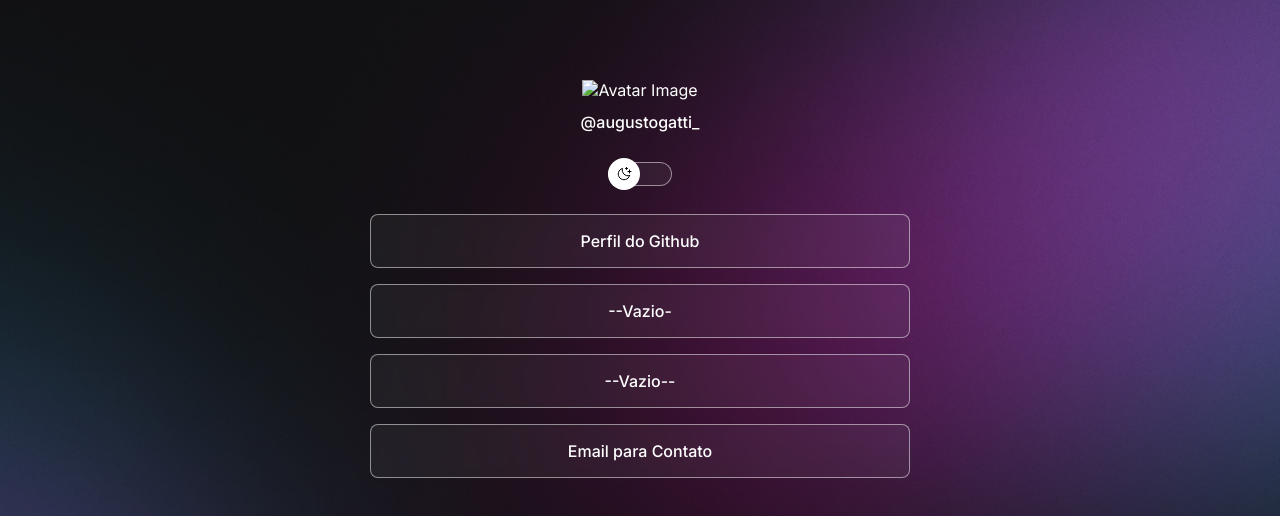
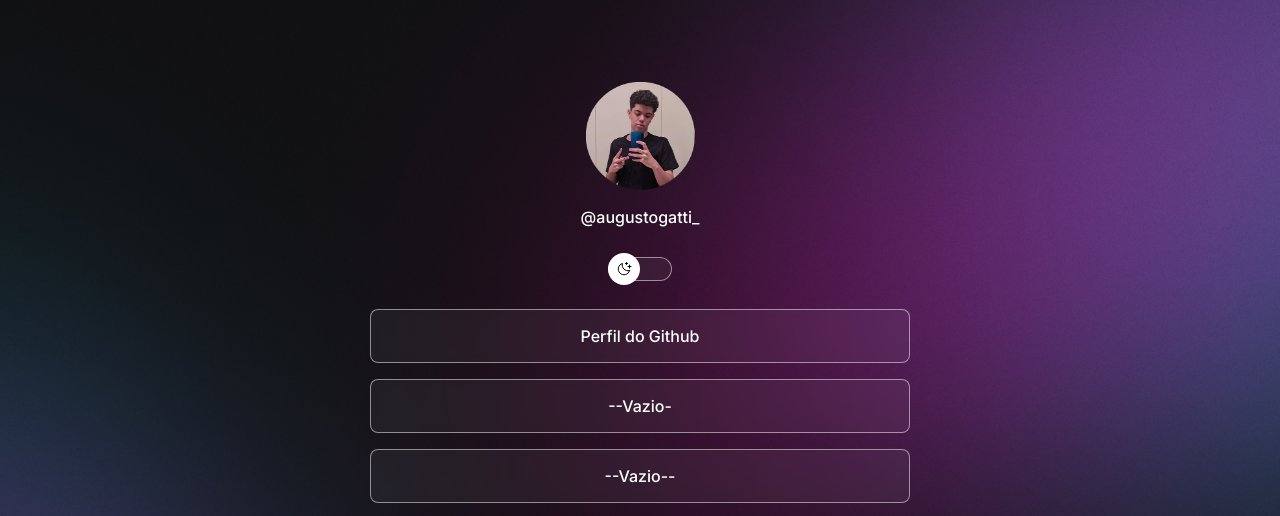
Before and after one commit to Augustbr01/Discover, a plain HTML site: page index.html in a window 1280 px wide. Shown: the top 516 px of the page. Drawn offline with nearby package versions, Linux system fonts and the light colour scheme; the site is published under a folder, as on GitHub Pages, so addresses that start at the root find nothing.

Commit message:
small change on image path to resolve problem

```diff
--- a/index.html
+++ b/index.html
@@ -15,7 +15,7 @@
   <body>
     <div id="container">
       <div id="profile">
-        <img src="/assets/avatar.png" alt="Avatar Image" />
+        <img src="./assets/avatar.png" alt="Avatar Image" />
         <p>@augustogatti_</p>
       </div>
 
```
